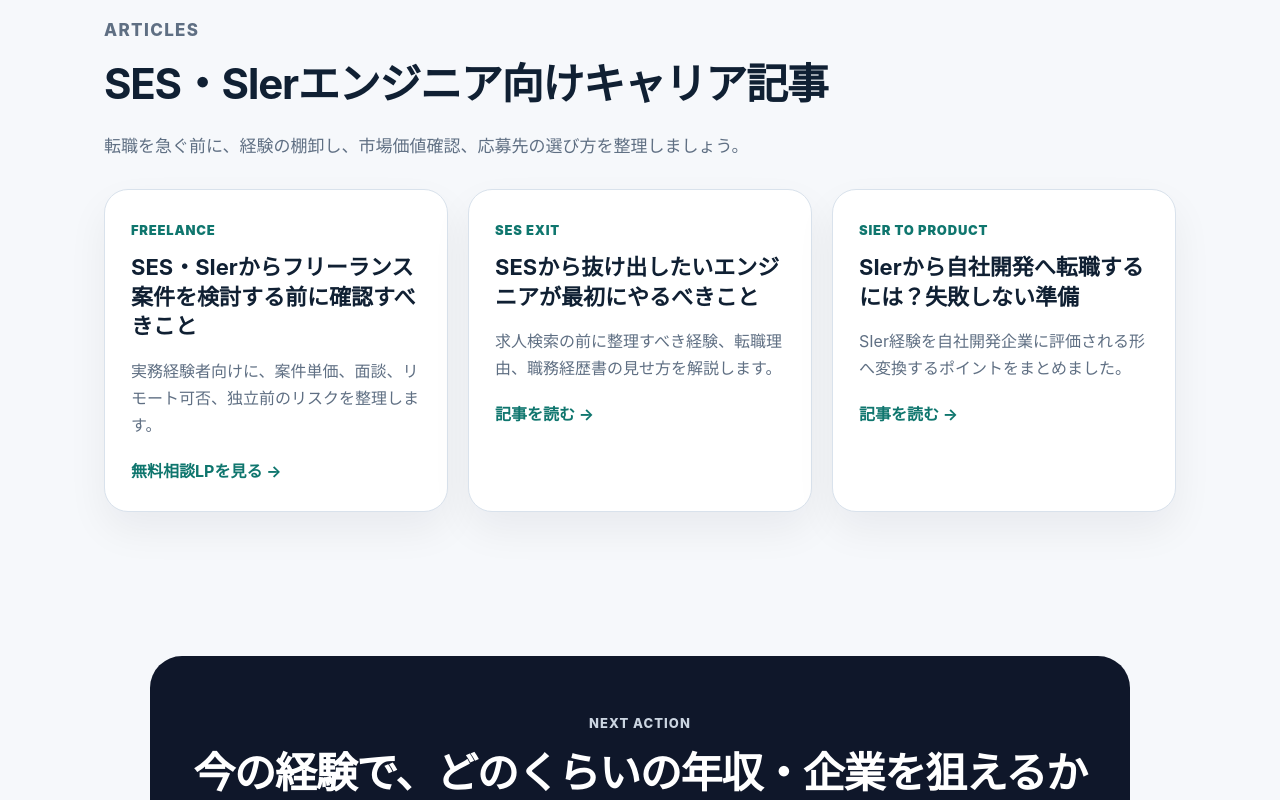
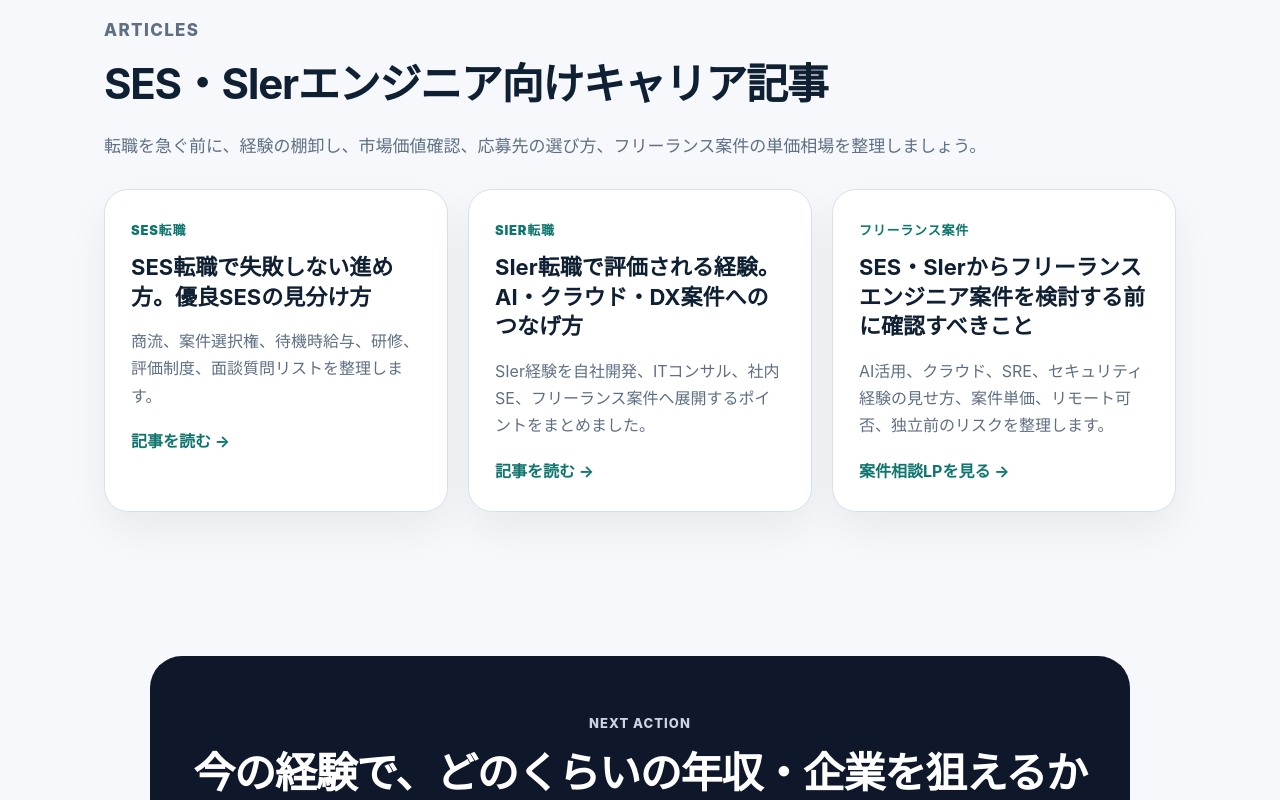
Before and after one commit to kosukekurihara-prog/engineer-career-lp, a Next.js app: page / in a window 1280 px wide. Shown: the part 3040-3840 px from the top of the page. Built offline with nearby package versions, Linux system fonts and the light colour scheme.

Commit message:
Update home article links for career paths

```diff
--- a/app/page.tsx
+++ b/app/page.tsx
@@ -123,29 +123,28 @@ export default function Home() {
         </div>
       </section>
 
-
       <section className="section">
         <p className="eyebrow">Articles</p>
         <h2>SES・SIerエンジニア向けキャリア記事</h2>
-        <p>転職を急ぐ前に、経験の棚卸し、市場価値確認、応募先の選び方を整理しましょう。</p>
+        <p>転職を急ぐ前に、経験の棚卸し、市場価値確認、応募先の選び方、フリーランス案件の単価相場を整理しましょう。</p>
         <div className="articleCards homeArticles">
-          <a className="articleCard" href="/freelance/">
-            <span>Freelance</span>
-            <h3>SES・SIerからフリーランス案件を検討する前に確認すべきこと</h3>
-            <p>実務経験者向けに、案件単価、面談、リモート可否、独立前のリスクを整理します。</p>
-            <strong>無料相談LPを見る →</strong>
-          </a>
           <a className="articleCard" href="/articles/ses-exit">
-            <span>SES Exit</span>
-            <h3>SESから抜け出したいエンジニアが最初にやるべきこと</h3>
-            <p>求人検索の前に整理すべき経験、転職理由、職務経歴書の見せ方を解説します。</p>
+            <span>SES転職</span>
+            <h3>SES転職で失敗しない進め方。優良SESの見分け方</h3>
+            <p>商流、案件選択権、待機時給与、研修、評価制度、面談質問リストを整理します。</p>
             <strong>記事を読む →</strong>
           </a>
           <a className="articleCard" href="/articles/sier-to-product">
-            <span>SIer to Product</span>
-            <h3>SIerから自社開発へ転職するには？失敗しない準備</h3>
-            <p>SIer経験を自社開発企業に評価される形へ変換するポイントをまとめました。</p>
+            <span>SIer転職</span>
+            <h3>SIer転職で評価される経験。AI・クラウド・DX案件へのつなげ方</h3>
+            <p>SIer経験を自社開発、ITコンサル、社内SE、フリーランス案件へ展開するポイントをまとめました。</p>
             <strong>記事を読む →</strong>
+          </a>
+          <a className="articleCard" href="/freelance/">
+            <span>フリーランス案件</span>
+            <h3>SES・SIerからフリーランスエンジニア案件を検討する前に確認すべきこと</h3>
+            <p>AI活用、クラウド、SRE、セキュリティ経験の見せ方、案件単価、リモート可否、独立前のリスクを整理します。</p>
+            <strong>案件相談LPを見る →</strong>
           </a>
         </div>
       </section>
@@ -160,6 +159,9 @@ export default function Home() {
       <footer>
         <div>© SESキャリアナビ編集部</div>
         <div className="footerLinks">
+          <a href="/articles/ses-exit">SES転職</a>
+          <a href="/articles/sier-to-product">SIer転職</a>
+          <a href="/freelance/">フリーランス案件</a>
           <a href="/operator">運営者情報</a>
           <a href="/privacy">プライバシーポリシー</a>
         </div>
```
